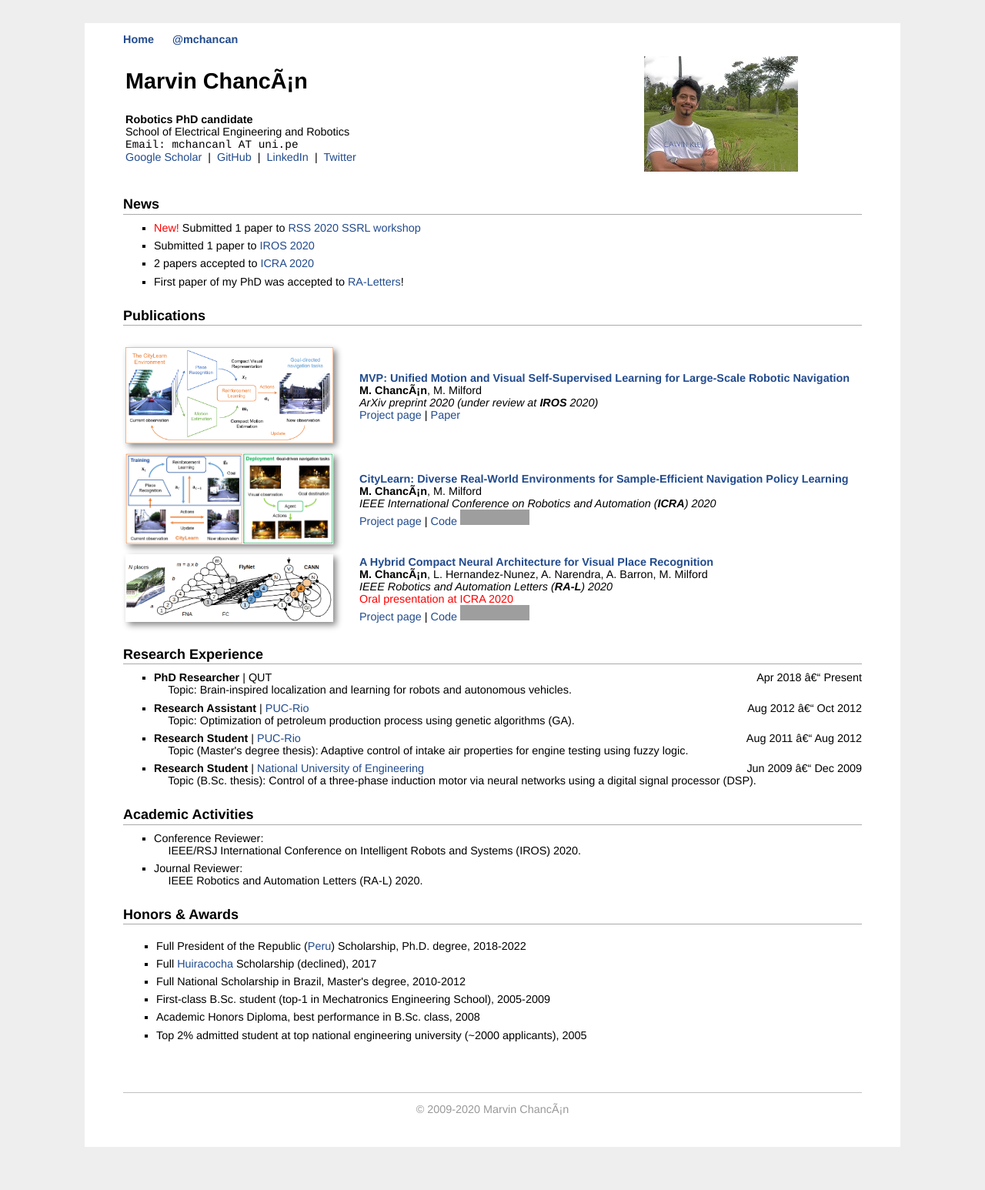
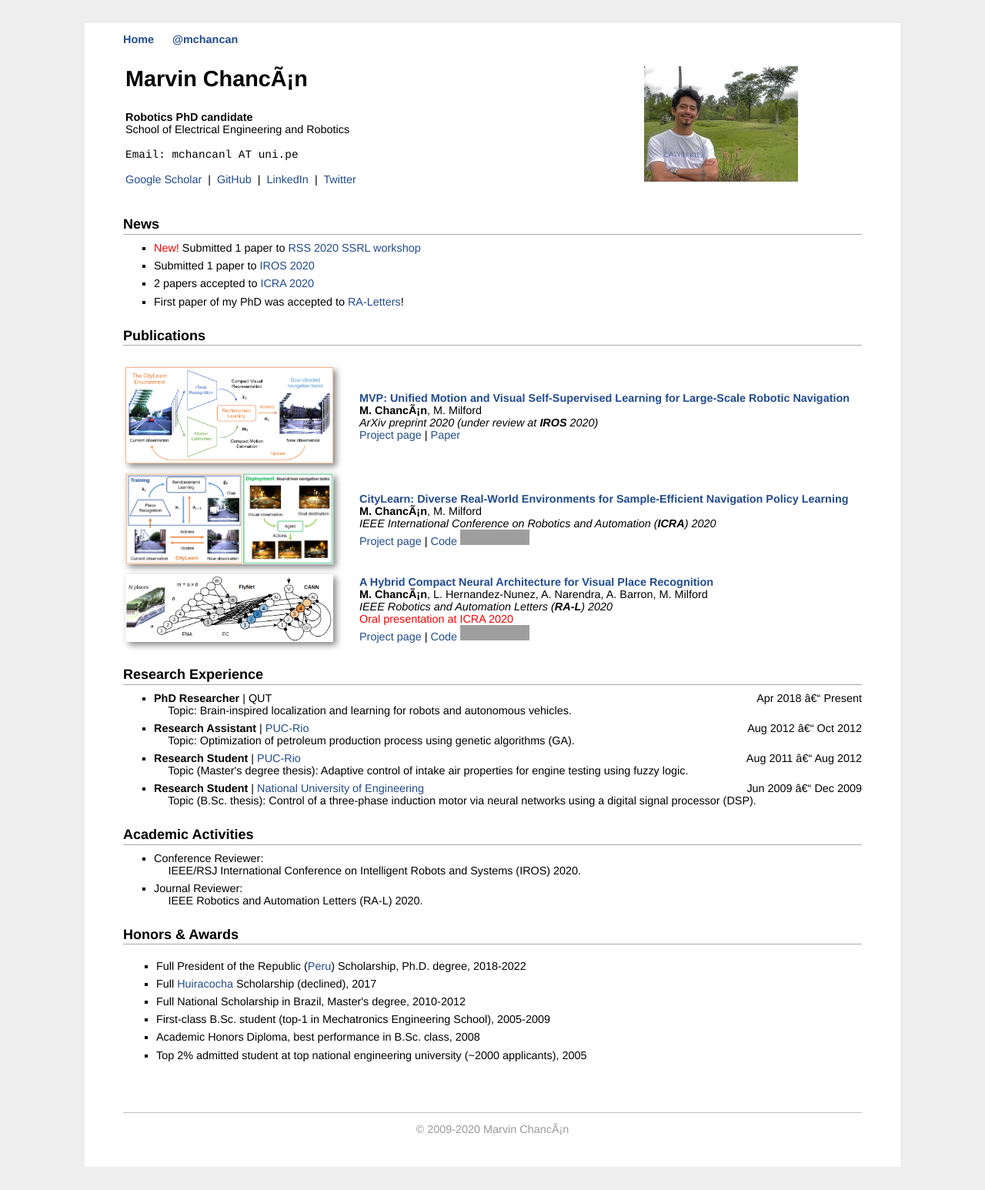
Before and after one commit to mchancan/mchancan.github.io, a Jekyll site: the page built from index.html, in a window 1280 px wide. Shown: the whole page at 77% size. Built offline with Jekyll 4.4.1, drawn with Linux system fonts in a browser that asks for light colours; comment, search, counter and statistics services are not loaded; before the commit the page ends 1520 px from its top, so only the background shows below that; grey boxes are pictures that could not be loaded.

Commit message:
Update index.html

```diff
--- a/index.html
+++ b/index.html
@@ -12,7 +12,8 @@ title: Marvin's Homepage
 				</div>
 				<b>Robotics PhD candidate</b></br>
 				School of Electrical Engineering and Robotics </br>
-				<font face="courier">Email: mchancanl AT uni.pe</font></a>
+				</br>
+				<font face="courier">Email: mchancanl AT uni.pe</font></a> </br>
 				</br>
 				<p align="left">
 					<a href="https://scholar.google.com/citations?user=iK7xhJ4AAAAJ&hl=en">Google Scholar</a> &nbsp;|&nbsp;
```
